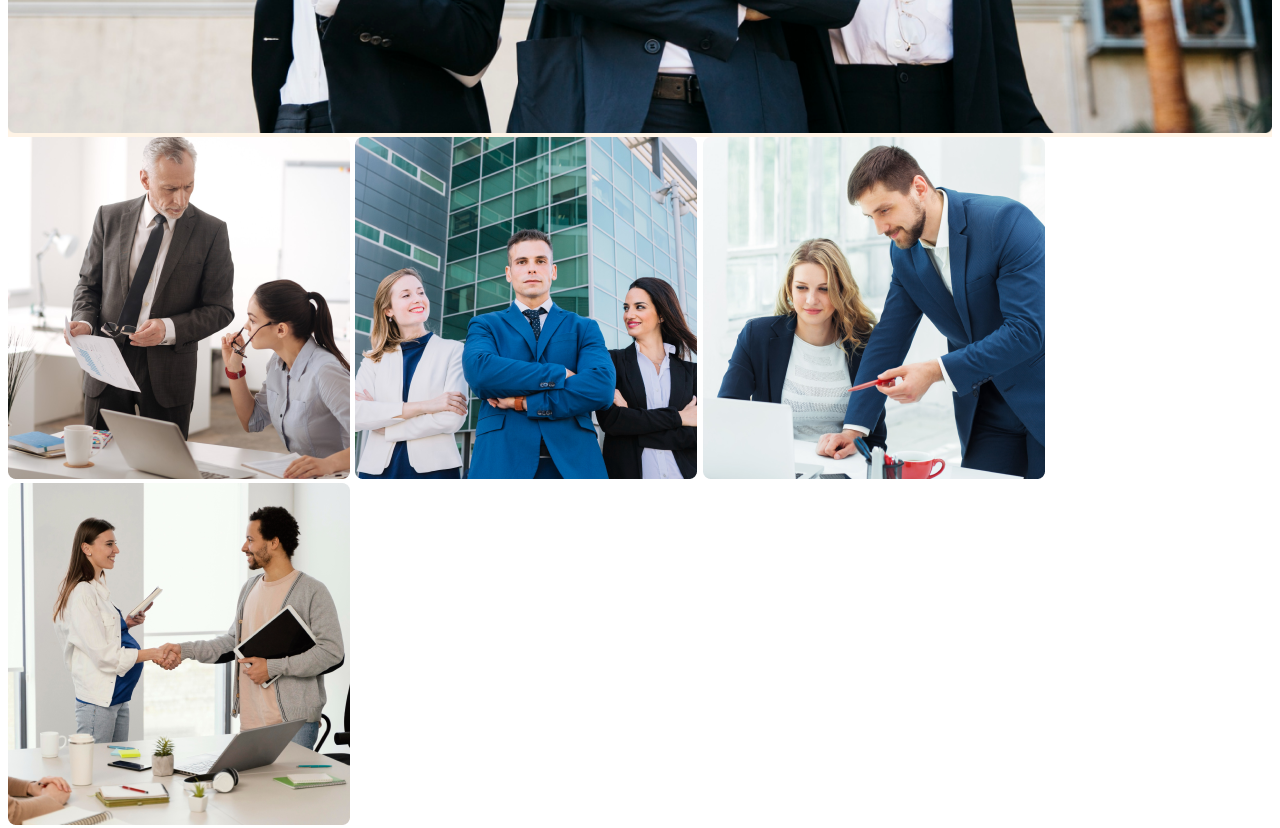
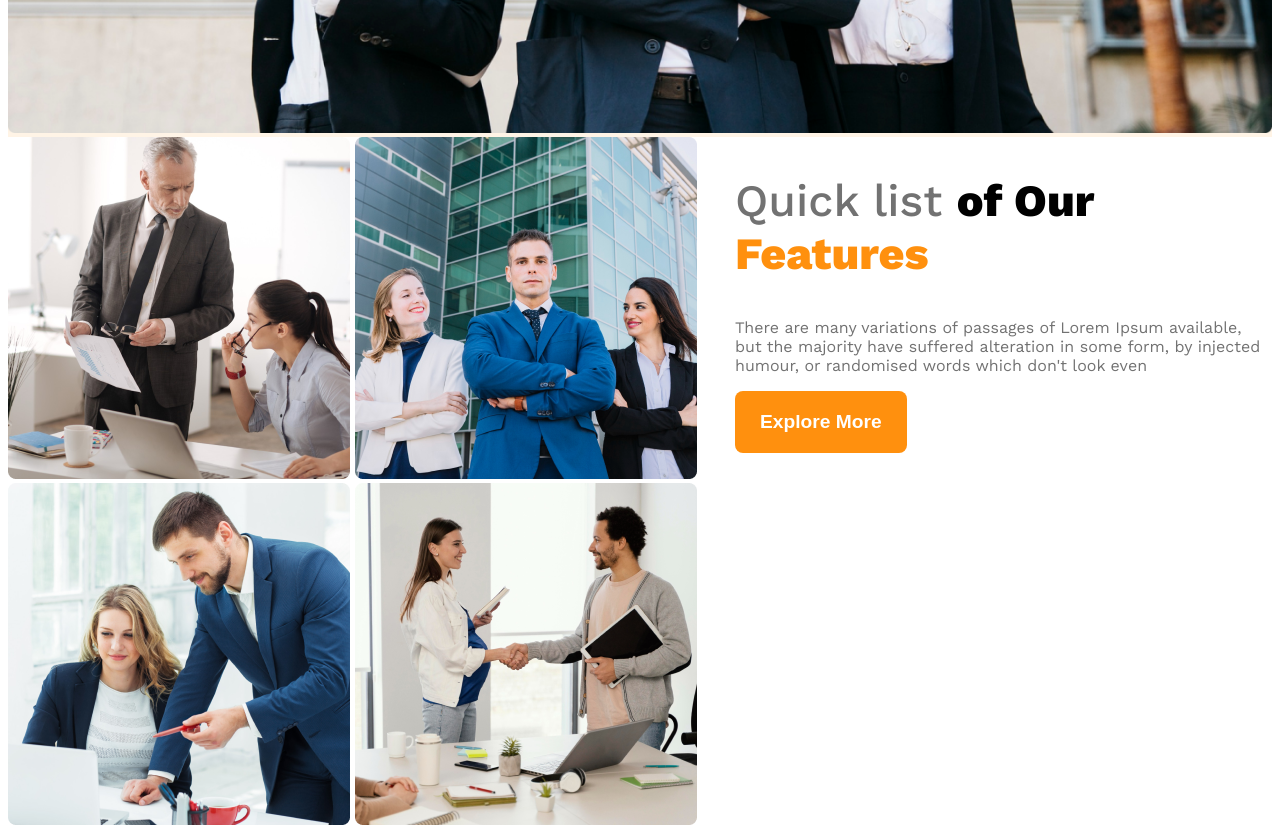
Before and after one commit to MaharobHossain/G3-Architects-Website, a plain HTML site: page index.html in a window 1280 px wide. Shown: the part 1040-1868 px from the top of the page. Drawn offline with nearby package versions, Linux system fonts and the light colour scheme.

Commit message:
Features section css style codding

```diff
--- a/style/style.css
+++ b/style/style.css
@@ -92,7 +92,34 @@ main{
 
 
 
+                                  /* Main style sector */
 
+ /* Features section style */
+ .features{
+    display: flex;
+ }
+
+ .features-details-box{
+    max-width: 537px;
+ }
+ .features-titel{
+    font-size: 2.8rem;
+ }
+ .titel-text1{
+    color: #727272;
+    font-weight: 500;
+ }
+ .titel-text2{
+    color: #000;
+    font-weight: 800;
+ }
+ .titel-text3{
+    color: #FF900E;
+    font-weight: 800;
+ }
+ .features-description{
+    font-size: 1rem;
+ }
 
 
 
```
